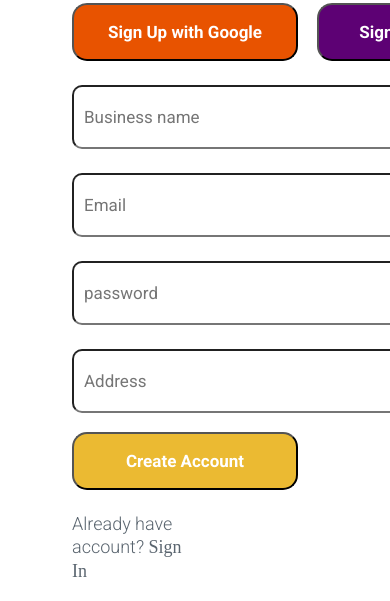
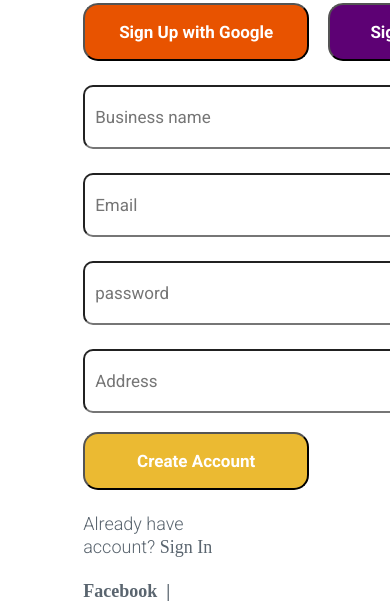
Before and after one commit to nazeeeh/Nigeria-yellow-page-directory, a plain HTML site: page contents/sign-up.html in a window 390 px wide. Shown: the part 250-851 px from the top of the page. Drawn offline with Linux system fonts and the light colour scheme.

Commit message:
making it responsive

```diff
--- a/assets/css/sign-up.css
+++ b/assets/css/sign-up.css
@@ -341,7 +341,7 @@ input {
 }
 
 input:focus {
-    border: #EBBA32 3px solid;
+    border: #EBBA32 5px solid;
 }
 
 input[placeholder] {
@@ -409,21 +409,31 @@ small a {
 
 /* media screen for tablets */
 
+@media screen and (max-width:1118px) {
+    .signup-image {
+        width: 50%;
+    }
+    .signup-image img {
+        width: 90%;
+        padding-left: 3rem;
+        object-fit: cover;
+    }
+}
+
 @media screen and (max-width:1028px) {
-    .signup-form {
-        /* background-image: url(../img/signup-girl.jpg);
-        background-repeat: no-repeat;
-        background-size: fit; */
-    }
     .signup-image {
         display: none;
     }
+    .signup-form {
+        align-content: center;
+        justify-content: center;
+        margin: auto;
+        padding-right: 6rem;
+        align-items: center;
+    }
 }
 
-
-/* media screen for smart phones */
-
-@media (max-width:920px) {
+@media (max-width:1015px) {
     .hamburger-menu-container {
         display: flex;
     }
@@ -514,6 +524,51 @@ small a {
     }
     .signup-image {
         width: 100vw;
+    }
+}
+
+@media (max-width:920px) {
+    .signup-form {
+        margin-left: 9rem;
+    }
+}
+
+@media (max-width:853px) {
+    .signup-form {
+        margin-left: 7rem;
+    }
+}
+
+@media (max-width:710px) {
+    .signup-form {
+        margin-left: 5rem;
+    }
+}
+
+@media (max-width:660px) {
+    .signup-form {
+        margin-left: 2rem;
+    }
+}
+
+@media (max-width:595px) {
+    .signup-form {
+        margin-left: 0.7rem;
+    }
+}
+
+@media (max-width:570px) {
+    .signup-container {
+        width: 90%;
+    }
+    .signup-btn-container {
+        width: auto;
+    }
+    .signup-form {
+        width: 90%;
+    }
+    input {
+        min-width: 80%;
     }
 }
 
```
